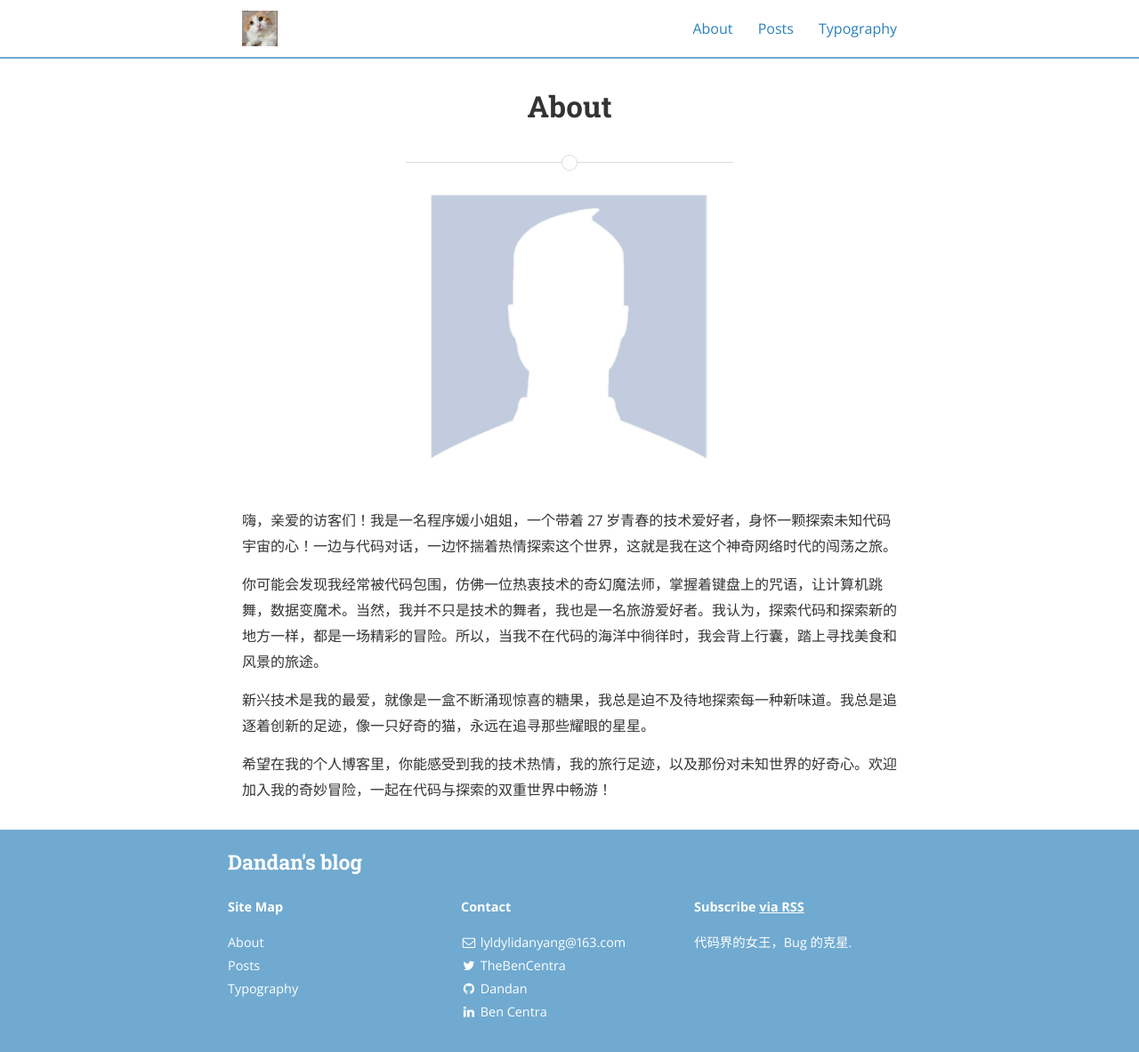
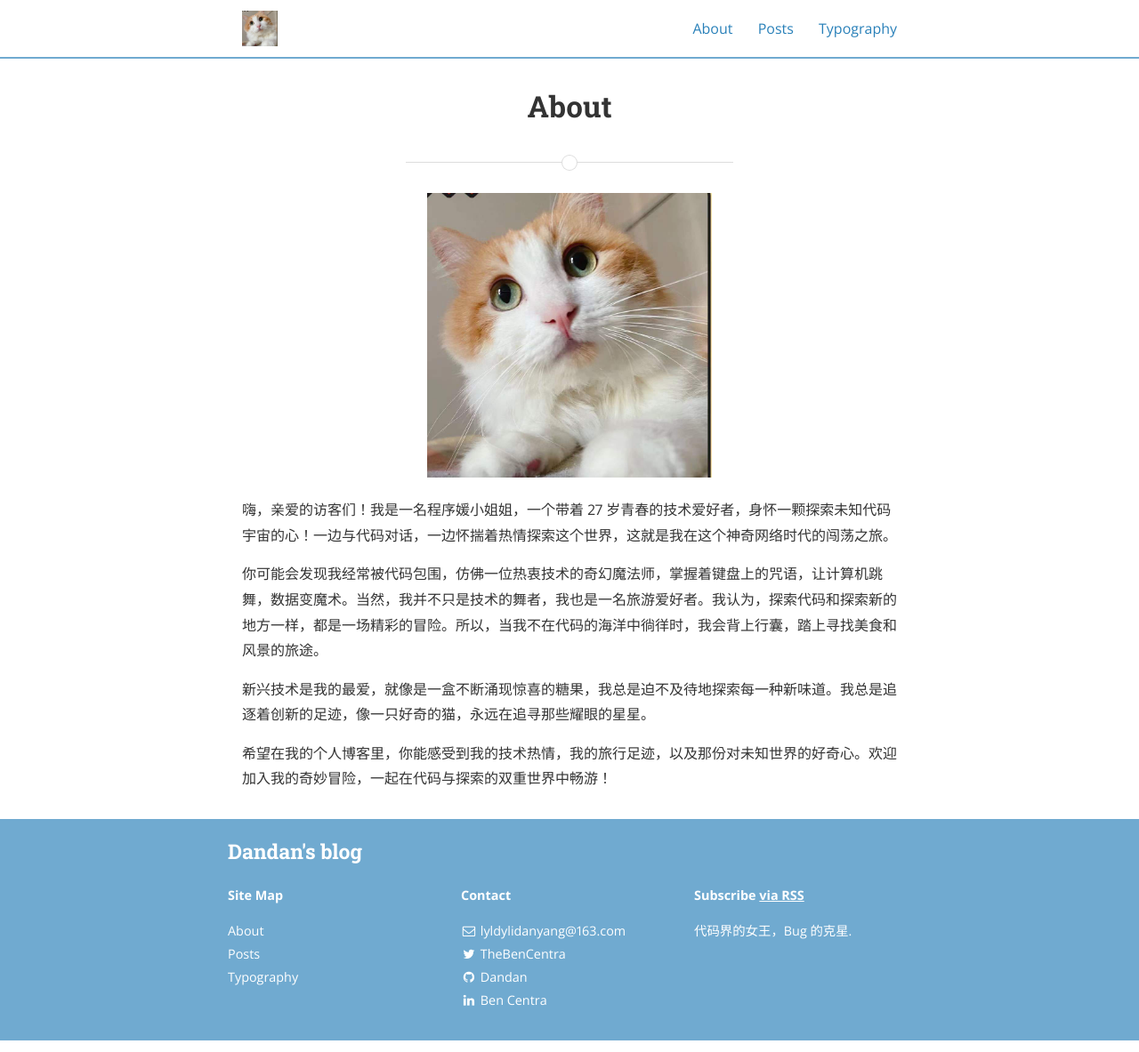
Before and after one commit to LoveCPro/Dandan.github.io, a Jekyll site: the page built from about.md, in a window 1280 px wide and 1183 px high. Shown: the whole window at 89% size. Built offline with Jekyll 4.4.1, drawn with Linux system fonts in a browser that asks for light colours; nearby versions of some CDN libraries.

Commit message:
添加个人介绍

```diff
--- a/about.md
+++ b/about.md
@@ -5,7 +5,7 @@ permalink: /about/
 main_nav: true
 ---
 
-![alt text]({{ site.baseurl }}/assets/profile-placeholder.gif "Profile Picture"){:.profile}
+![alt text]({{ site.baseurl }}/assets/guozhi.jpg "Profile Picture"){:.profile}
 
 嗨，亲爱的访客们！我是一名程序媛小姐姐，一个带着 27 岁青春的技术爱好者，身怀一颗探索未知代码宇宙的心！一边与代码对话，一边怀揣着热情探索这个世界，这就是我在这个神奇网络时代的闯荡之旅。
 
```
